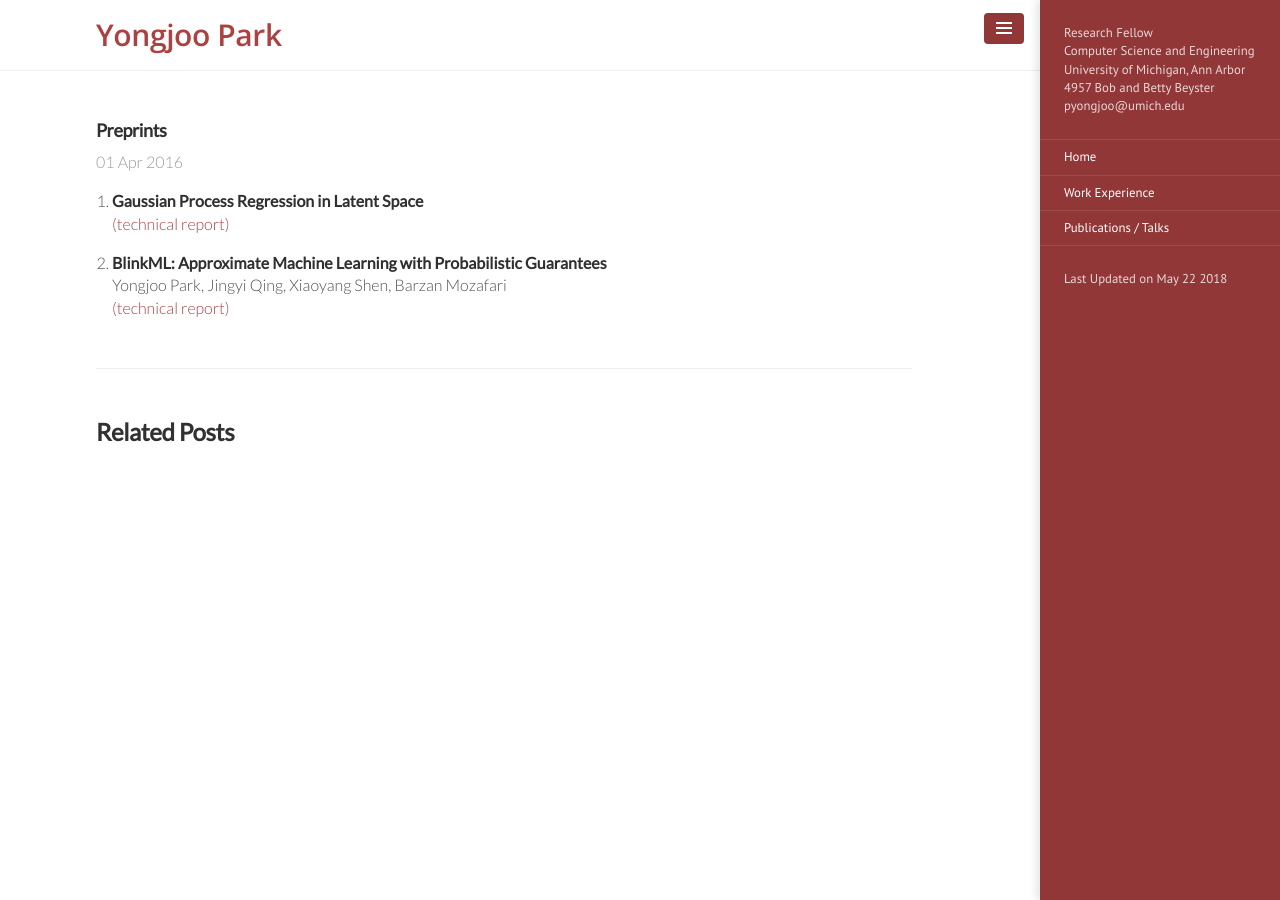
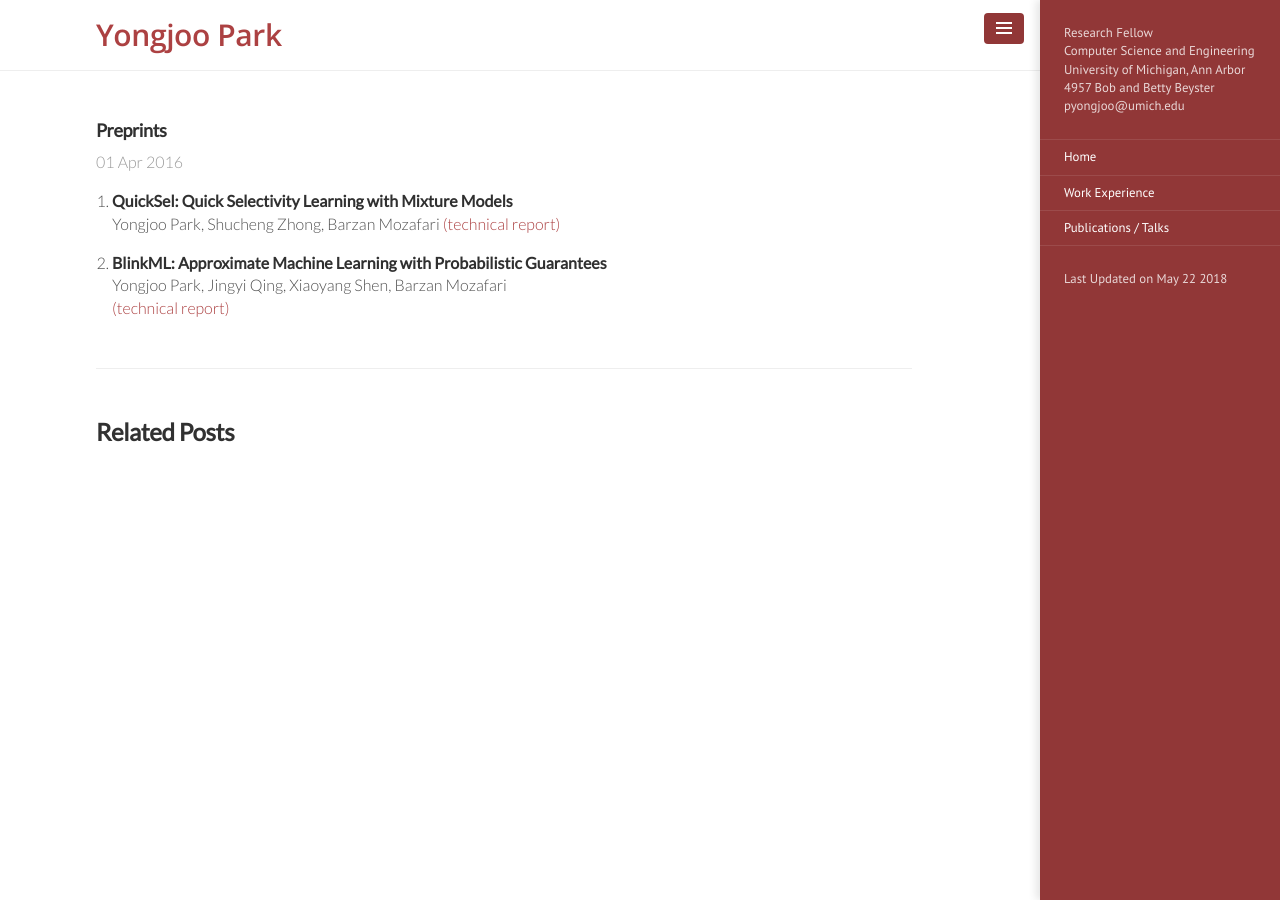
Before and after one commit to pyongjoo/pyongjoo.github.io, a Jekyll site: the page built from _publications/2016-04-01-preprints.md, in a window 1280 px wide. Built offline with Jekyll 4.4.1, drawn with Linux system fonts in a browser that asks for light colours.

Commit message:
Update 2016-04-01-preprints.md

```diff
--- a/_publications/2016-04-01-preprints.md
+++ b/_publications/2016-04-01-preprints.md
@@ -3,8 +3,9 @@ layout: post
 title: Preprints
 ---
 
-1. **Gaussian Process Regression in Latent Space**
-   [(technical report)](/resources/latentgpr_report.pdf)
+1. **QuickSel: Quick Selectivity Learning with Mixture Models**
+   Yongjoo Park, Shucheng Zhong, Barzan Mozafari
+   [(technical report)](/resources/quicksel_preprint.pdf)
 
 1. **BlinkML: Approximate Machine Learning with Probabilistic Guarantees**
    Yongjoo Park, Jingyi Qing, Xiaoyang Shen, Barzan Mozafari
```
